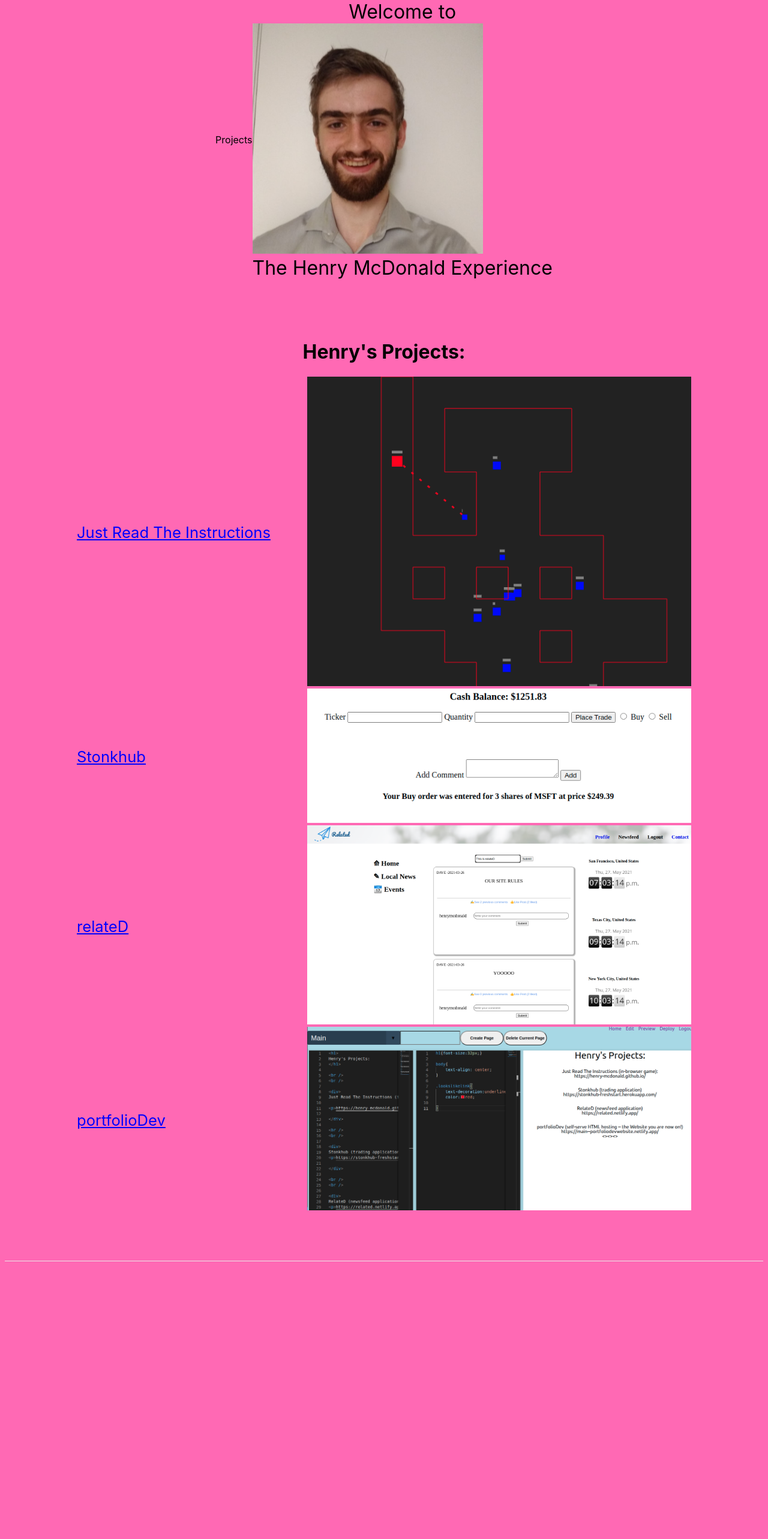
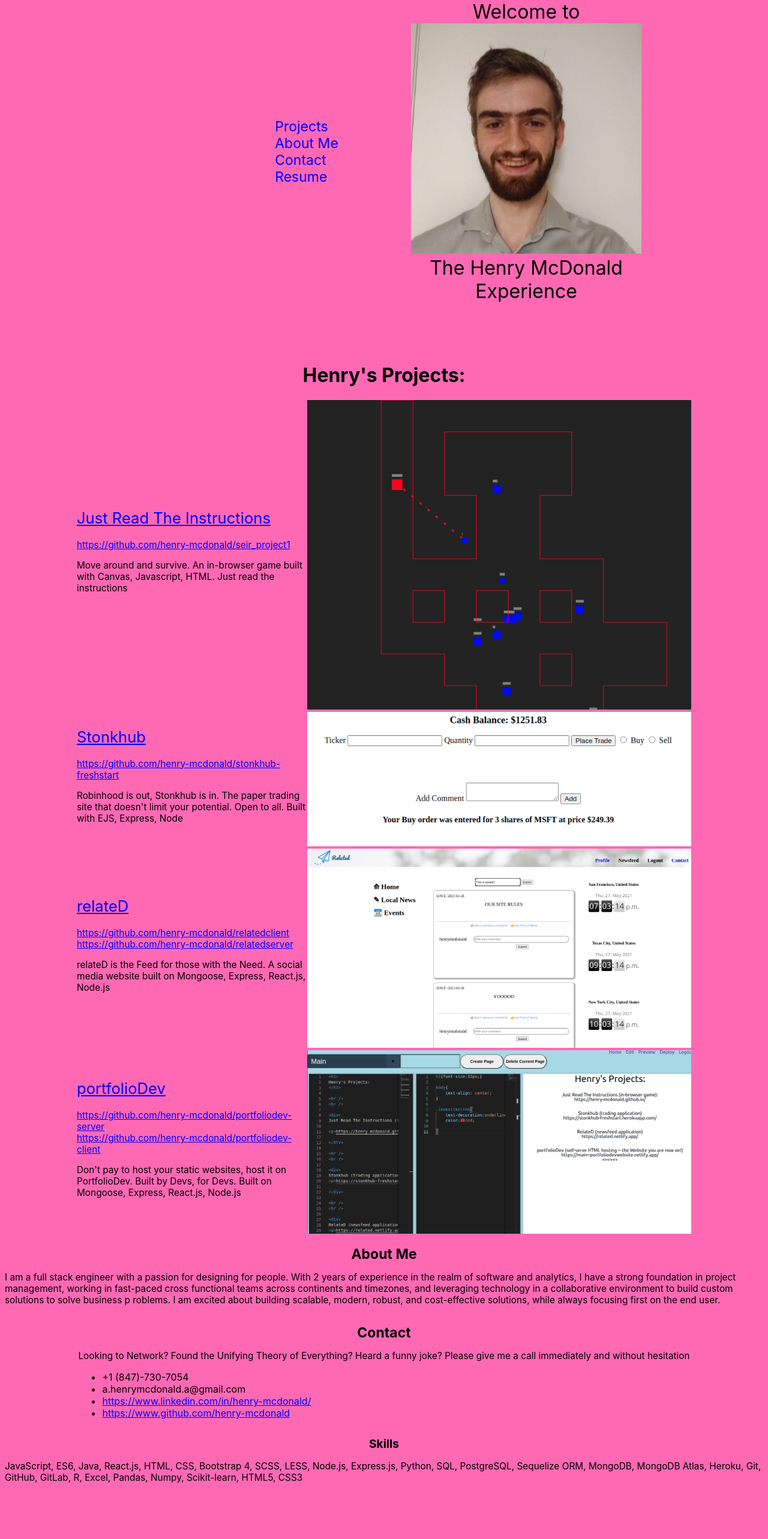
Before and after one commit to henry-mcdonald/portfolio, a Next.js app: page / in a window 1280 px wide. Shown: the top 2566 px of the page at 60% size. Before the commit the page ends 2202 px from the top, so only its background shows below. Built offline with nearby package versions, Linux system fonts and the light colour scheme.

Commit message:
finalportfolio

```diff
--- /dev/null
+++ b/components/AboutMe.jsx
@@ -0,0 +1,22 @@
+const AboutMe = () => {
+    return(
+        <div>
+            <h1 id="AboutMe" style={{fontSize:'1.8vw',textAlign:'center'}}>About Me</h1>
+    <p style={{fontSize:'1.2vw'}}>
+I am a full stack engineer with a passion for designing
+for people. With 2 years of
+experience in the realm of software and analytics,
+I have a strong foundation in project management, working
+in fast-paced cross functional teams across continents and
+ timezones, and leveraging technology in a collaborative
+ environment to build custom solutions to solve business p
+ roblems. I am excited about building scalable, modern,
+ robust, and cost-effective solutions, while always
+  focusing first on the end user.
+
+    </p>
+    </div>
+    )
+}
+
+export default AboutMe
--- /dev/null
+++ b/components/Contact.jsx
@@ -0,0 +1,17 @@
+const Contact = () => {
+return(
+    <div>
+
+        <h1 id="Contact" style={{fontSize:'1.8vw',textAlign:'center'}}>Contact</h1>
+        <p style={{fontSize:'1.2vw'}}>Looking to Network? Found the Unifying Theory of Everything? Heard a funny joke? Please give me a call immediately and without hesitation</p>
+        <ul>
+            <li>+1 (847)-730-7054</li>
+            <li>a.henrymcdonald.a@gmail.com</li>
+            <li><a target="_blank" href="https://www.linkedin.com/in/henry-mcdonald/" style={{color:'blue',textDecoration:'underline'}}>https://www.linkedin.com/in/henry-mcdonald/ </a></li>
+            <li> <a target="_blank" href="https://www.github.com/henry-mcdonald" style={{color:'blue',textDecoration:'underline'}}>https://www.github.com/henry-mcdonald </a></li>
+        </ul>
+    </div>
+)
+}
+
+export default Contact
--- a/components/Project.jsx
+++ b/components/Project.jsx
@@ -1,12 +1,20 @@
 
 
-const Project = ({name,link,imgsrc}) => {
+const Project = ({name,link,imgsrc,github,github2,description}) => {
 
     return(
         <div style={{display:"flex",alignItems:'center'}}>
 
             <div style={{width:"30vw", display:'table'}}>
-            <a className="projectTitle" href={link} style={{fontSize:'2vw',display:'table-cell',verticalAlign:'center',color:'blue',textDecoration:'underline'}}>{name}</a>
+            <div style={{display:"flex",flexDirection:'column'}}>
+            <a target="_blank" className="projectTitle" href={link} style={{fontSize:'2vw',display:'table-cell',verticalAlign:'center',color:'blue',textDecoration:'underline'}}>{name}</a>
+            <br />
+            <a target="_blank" className="projectTitle" href={link} style={{fontSize:'1.2vw',display:'table-cell',color:'blue',textDecoration:'underline'}}>{github}</a>
+
+            <a target="_blank" className="projectTitle" href={link} style={{fontSize:'1.2vw',display:'table-cell',verticalAlign:'center',color:'blue',textDecoration:'underline'}}>{github2}</a>
+            <p style={{fontSize:'1.2vw'}}>{description}</p>
+            </div>
+
             </div>
             <div>            <img
             style={{width:"50vw"}}
--- /dev/null
+++ b/components/Skills.jsx
@@ -0,0 +1,16 @@
+const Skills = () => {
+    return(<div>
+        <h1 style={{fontSize:'1.5vw',textAlign:'center'}}>Skills</h1>
+        <p style={{fontSize:'1.2vw'}}>
+            JavaScript, ES6,
+            Java, React.js, HTML,
+            CSS, Bootstrap 4, SCSS, LESS, Node.js, Express.js,
+            Python, SQL, PostgreSQL, Sequelize ORM, MongoDB,
+            MongoDB Atlas, Heroku, Git, GitHub, GitLab,
+            R, Excel, Pandas, Numpy, Scikit-learn, HTML5, CSS3
+
+        </p>
+    </div>)
+}
+
+export default Skills
--- a/components/webPageLink.jsx
+++ b/components/webPageLink.jsx
@@ -1,9 +1,10 @@
 import Link from 'next/link'
 
 const WebPageLink = ({name,link}) => {
+
     return(
         <div style={{alignContent:'center'}}>
-            <a href={link}>{name}</a>
+            <a href={link} style={{fontSize:'1.8vw',color:'blue',whiteSpace:'nowrap'}}>{name}</a>
 
 
         </div>
--- a/pages/index.js
+++ b/pages/index.js
@@ -4,6 +4,9 @@ import Image from 'next/image'
 import { useEffect, useState } from 'react'
 import Project from '../components/Project'
 import WebPageLink from '../components/webPageLink'
+import AboutMe from '../components/AboutMe'
+import Contact from '../components/Contact'
+import Skills from '../components/Skills'
 
 export default function Home() {
   const [imgSrc, setImgSrc] = useState("mysteryman.jpeg")
@@ -26,14 +29,29 @@ export default function Home() {
 
     <div className={styles.container}>
 
-      <div style={{display:'flex',justifyContent:'space-between'}}>
+      <div style={{ display: 'flex', justifyContent: 'space-between' }}>
 
-      <div style={{display:'flex', flexDirection:'column', justifyContent:'center'}}>
+        <div style={{ display: 'flex', flexDirection: 'column', justifyContent: 'center', alignContent: 'left', padding: '20%' }}>
           <WebPageLink
             name="Projects"
             link="#Projects"
           />
-        <WebPageLink />
+
+          <WebPageLink
+            name="About Me"
+            link="#AboutMe"
+          />
+          <WebPageLink
+            name="Contact"
+            link="#Contact"
+          />
+          <div style={{ alignContent: 'center' }}>
+            <a target="_blank" href="../../henrymcdonald.pdf" style={{ fontSize: '1.8vw', color: 'blue' }}>Resume</a>
+
+
+          </div>
+
+
         </div>
         <div>
           <p className={styles.henryTitle}>{topMsg}</p>
@@ -59,23 +77,39 @@ export default function Home() {
         <Project
           name="Just Read The Instructions"
           link="https://henry-mcdonald.github.io/"
+          github="https://github.com/henry-mcdonald/seir_project1"
           imgsrc="../../justreadtheinstructions.png"
+          description="Move around and survive. An in-browser game built with Canvas, Javascript, HTML. Just read the instructions"
         />
         <Project
           name="Stonkhub"
           link="https://stonkhub-freshstart.herokuapp.com/"
+          github="https://github.com/henry-mcdonald/stonkhub-freshstart"
           imgsrc="../../stonkhub.png"
+          description="Robinhood is out, Stonkhub is in. The paper trading site that doesn't limit your potential. Open to all. Built with EJS, Express, Node"
         />
         <Project
           name="relateD"
           link="https://related.netlify.app/"
+          github="https://github.com/henry-mcdonald/relatedclient"
+          github2="https://github.com/henry-mcdonald/relatedserver"
           imgsrc="../../relateD.png"
+          description="relateD is the Feed for those with the Need. A social media website built on Mongoose, Express, React.js, Node.js"
         />
         <Project
           name="portfolioDev"
           link="https://main--portfoliodevwebsite.netlify.app/"
+          github="https://github.com/henry-mcdonald/portfoliodev-server"
+          github2="https://github.com/henry-mcdonald/portfoliodev-client"
           imgsrc="../../portfoliodev.png"
+          description="Don't pay to host your static websites, host it on PortfolioDev. Built by Devs, for Devs. Built on Mongoose, Express, React.js, Node.js"
         />
+        <AboutMe>
+
+        </AboutMe>
+        <Contact />
+        <Skills />
+
 
 
         <div>
```
Also changed, not shown: 1 other file (tests, documents, lock files or other folders). Lines whose indentation alone changed are shown as unchanged.
